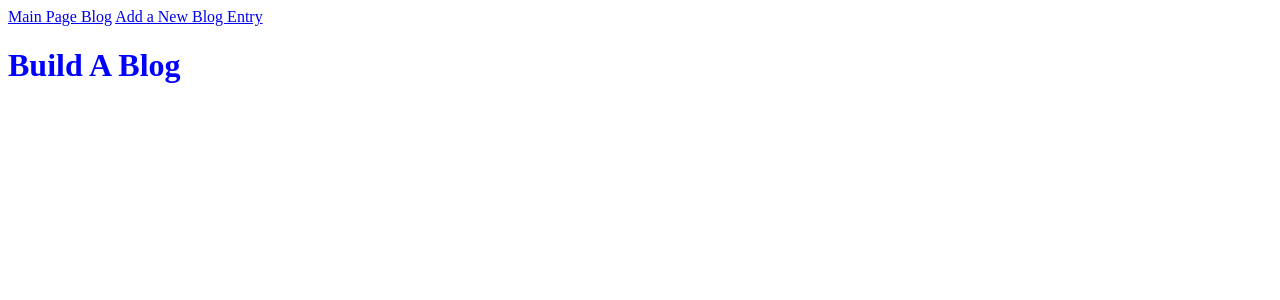
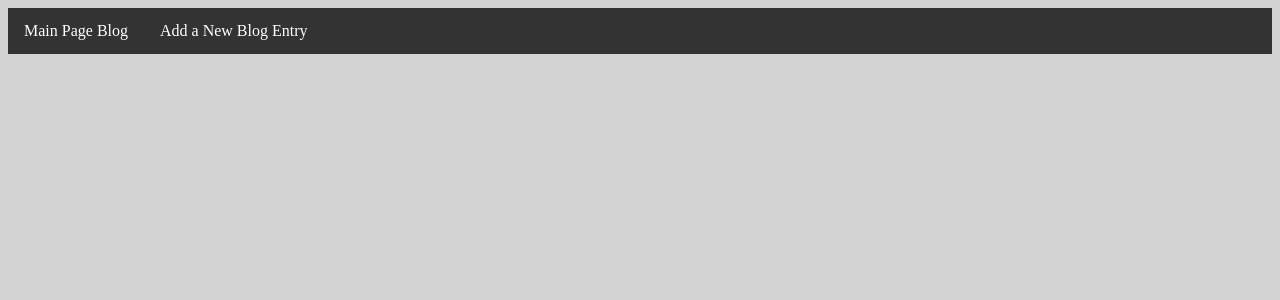
Before and after one commit to hayescode/Blogz, a Flask app: template templates/blog.html in a window 1280 px wide. Shown: the top 300 px of the page. Run offline with Flask 2, Linux system fonts and the light colour scheme; the template is opened without the code that fills it, so the values that code supplies are empty.

Commit message:
finished build-a-blog. Added CSS to spruce things up!

```diff
--- a/main.py
+++ b/main.py
@@ -19,27 +19,33 @@ class Blog(db.Model):
 
 @app.route("/blog", methods=["POST", "GET"])
 def index():
+    blog_id = request.args.get("id")
+    if blog_id:
+        blog = Blog.query.filter_by(id=blog_id).all()
+        return render_template("blog.html",blogs=blog)
 
-    blogs = Blog.query.filter_by().all()
-
-    return render_template('blog.html',blogs=blogs)
+    else:
+        blogs = Blog.query.filter_by().all()    #gets all blogs
+        title = "Build A Blog"
+        return render_template('blog.html',blogs=blogs, title=title)    #removing title will break if/else in blog.html
 
 @app.route("/newpost", methods=["POST","GET"])
 def newpost():
-
-    if request.method == "POST":
+    if request.method == "POST":    #if submitting a new blog, validate.
         title = request.form["title"]
         content = request.form['content']
         if title == "" or content == "":
             flash("You must fill in a title and some content","error")
-            return render_template('newpost.html')
+            return render_template('newpost.html',title=title,content=content)
         else:
-            new_blog = Blog(title,content)
+            new_blog = Blog(title,content)  #if title/content is there, create blog
             db.session.add(new_blog)
-            db.session.commit()
-            return redirect("/blog")
-
-    else:
+            db.session.commit()     #add to db
+            this_blog = Blog.query.filter_by(title=title).all() #select blog we just added
+            blog_id = this_blog[0].id   #get the id of the blog we just added
+            blog_url = "blog?id=" + str(blog_id)    #concat into GET url
+            return redirect(blog_url)
+    else:   #if just trying to type a new blog, skip validation
         return render_template('newpost.html')
 
 if __name__ == "__main__":
--- a/static/style.css
+++ b/static/style.css
@@ -0,0 +1,37 @@
+.blog_title {
+    font-size: 40pt;
+    color: brown;
+    text-align: center;
+}
+
+.error {
+    color:red
+}
+
+ul {
+    list-style-type: none;
+    margin: 0;
+    padding: 0;
+    overflow: hidden;
+    background-color: #333;
+}
+
+li {
+    float: left;
+}
+
+li a {
+    display: block;
+    color: white;
+    text-align: center;
+    padding: 14px 16px;
+    text-decoration: none;
+}
+
+li a:hover {
+    background-color: #111;
+}
+
+body {
+    background-color: lightgray;
+}
--- a/templates/base.html
+++ b/templates/base.html
@@ -2,13 +2,13 @@
 <html>
     <head>
         <title>Build A Blog</title>
-        <style>
-            .error {color:red}
-        </style>
+        <link type="text/css" rel="stylesheet" href="/static/style.css" />
     </head>
     <body>
-        <a href="/blog">Main Page Blog</a>
-        <a href="/newpost">Add a New Blog Entry</a>
+        <ul>
+            <li><a href="/blog">Main Page Blog</a></li>
+            <li><a href="/newpost">Add a New Blog Entry</a></li>
+        </ul>
         {% block content %}
         {% endblock %}
     </body>
--- a/templates/blog.html
+++ b/templates/blog.html
@@ -1,12 +1,29 @@
 {% extends "base.html" %}
 
 {% block content %}
-<h1 style="color:blue">Build A Blog</h1>
 
-{% for i in blogs %}
-    <h3>{{i.title}}</h3>
-    <p>{{i.content}}</p>
-    <hr>
-{% endfor %}
+{% if title %}
+    <h1 style="color:blue">{{title}}</h1>
+
+    {% for i in blogs %}
+        <a href="/blog?id={{i.id}}"><h3>{{i.title}}</h3></a>
+        <p>{{i.content}}</p>
+        <hr>
+    {% endfor %}
+{% else %}
+    {% for i in blogs %}
+        <h1 class="blog_title">{{i.title}}</h1>
+        <p>{{i.content}}</p>
+        <hr>
+    {% endfor %}
+{% endif %}
 
 {% endblock %}
+
+
+
+<!--if title exists
+    build a blog
+    list blogs
+    else:
+    single blog via GET request-->
```
Also changed, not shown: templates/newpost.html (+12 -3 lines).
